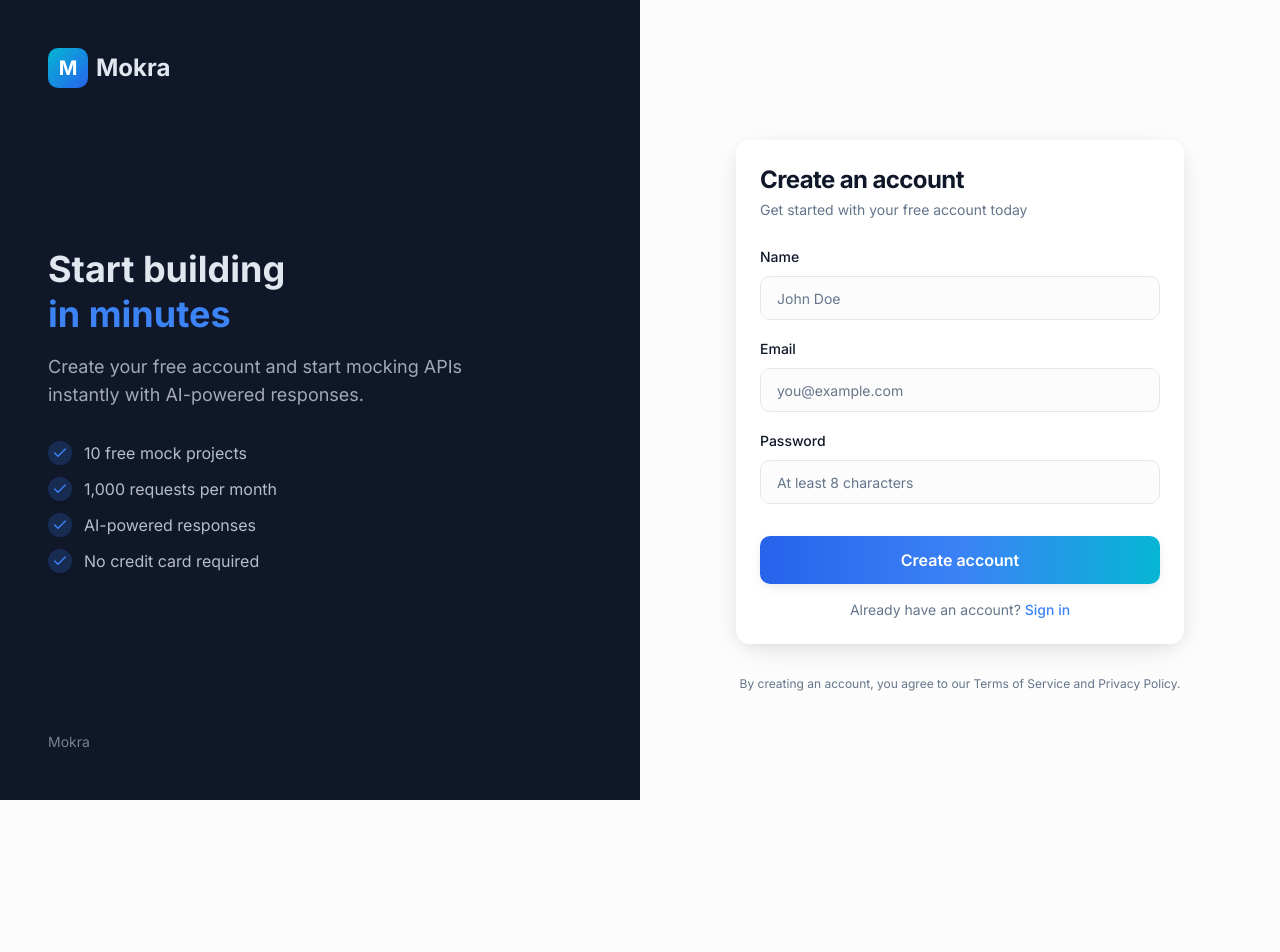
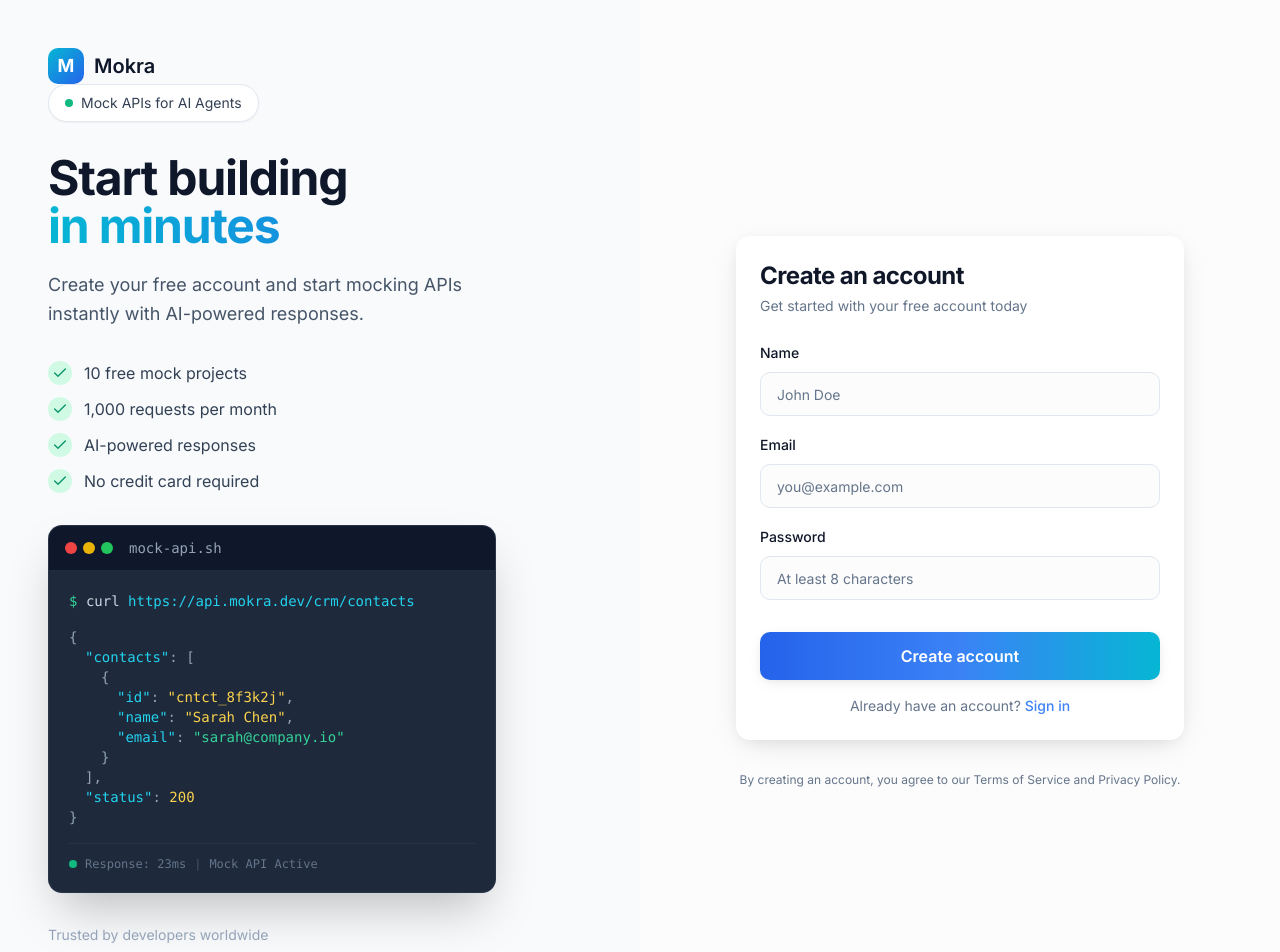
Before and after one commit to handled-engineering/mokra, a Next.js app: page /register in a window 1280 px wide. Shown: the top 952 px of the page. Before the commit the page ends 800 px from the top, so only its background shows below. Built offline with nearby package versions, Linux system fonts and the light colour scheme.

Commit message:
Repo Initialization

```diff
--- a/src/app/(auth)/login/page.tsx
+++ b/src/app/(auth)/login/page.tsx
@@ -114,12 +114,12 @@
   return (
     <div className="min-h-screen flex bg-background">
       {/* Left side - Branding */}
-      <div className="hidden lg:flex lg:w-1/2 bg-[#0f172a] text-white p-12 flex-col relative overflow-hidden">
+      <div className="hidden lg:flex lg:w-1/2 bg-slate-50 text-slate-900 p-12 flex-col relative overflow-hidden">
         {/* Logo */}
         <div className="mb-auto">
           <Link href="/" className="flex items-center gap-2.5">
             <Logo size="md" />
-            <span className="text-xl font-semibold">Mokra</span>
+            <span className="text-xl font-semibold text-slate-900">Mokra</span>
           </Link>
         </div>
 
@@ -127,7 +127,7 @@
         <div className="space-y-8 my-auto">
           {/* Badges */}
           <div className="flex items-center gap-3">
-            <span className="inline-flex items-center gap-2 px-4 py-2 rounded-full bg-slate-800 text-slate-300 text-sm border border-slate-700">
+            <span className="inline-flex items-center gap-2 px-4 py-2 rounded-full bg-white text-slate-700 text-sm border border-slate-200 shadow-sm">
               <span className="w-2 h-2 rounded-full bg-emerald-500" />
               Mock APIs for AI Agents
             </span>
@@ -135,13 +135,13 @@
 
           {/* Headline */}
           <div>
-            <h1 className="text-4xl md:text-5xl font-bold leading-tight tracking-tight">
+            <h1 className="text-4xl md:text-5xl font-bold leading-tight tracking-tight text-slate-900">
               Test AI agents
-              <span className="block bg-gradient-to-r from-cyan-400 to-blue-500 bg-clip-text text-transparent">
+              <span className="block bg-gradient-to-r from-cyan-500 to-blue-600 bg-clip-text text-transparent">
                 with confidence
               </span>
             </h1>
-            <p className="mt-5 text-lg text-slate-400 max-w-md leading-relaxed">
+            <p className="mt-5 text-lg text-slate-600 max-w-md leading-relaxed">
               AI agents can test against mock environments identical to the third-party services they integrate with.
             </p>
           </div>
@@ -154,7 +154,7 @@
 
         {/* Footer */}
         <div className="mt-auto pt-8">
-          <p className="text-sm text-slate-500">
+          <p className="text-sm text-slate-400">
             Trusted by developers worldwide
           </p>
         </div>
--- a/src/app/(auth)/register/page.tsx
+++ b/src/app/(auth)/register/page.tsx
@@ -10,6 +10,69 @@
 import { useToast } from "@/components/ui/use-toast"
 import { Logo } from "@/components/ui/logo"
 import { ArrowLeft, Check } from "lucide-react"
+
+function CodeTerminal() {
+  return (
+    <div className="rounded-xl bg-[#1e293b] border border-slate-700/50 shadow-2xl overflow-hidden">
+      {/* Terminal header */}
+      <div className="flex items-center gap-2 px-4 py-3 bg-[#0f172a] border-b border-slate-700/50">
+        <div className="flex gap-1.5">
+          <div className="w-3 h-3 rounded-full bg-red-500" />
+          <div className="w-3 h-3 rounded-full bg-yellow-500" />
+          <div className="w-3 h-3 rounded-full bg-green-500" />
+        </div>
+        <span className="text-slate-400 text-sm ml-2 font-mono">mock-api.sh</span>
+      </div>
+      {/* Terminal content */}
+      <div className="p-5 font-mono text-sm">
+        <div className="text-slate-300">
+          <span className="text-emerald-400">$</span>{" "}
+          <span className="text-slate-300">curl </span>
+          <span className="text-cyan-400">https://api.mokra.dev/crm/contacts</span>
+        </div>
+        <div className="mt-4 text-slate-300">
+          <div className="text-slate-400">{"{"}</div>
+          <div className="pl-4">
+            <span className="text-cyan-400">&quot;contacts&quot;</span>
+            <span className="text-slate-400">: [</span>
+          </div>
+          <div className="pl-8 text-slate-400">{"{"}</div>
+          <div className="pl-12">
+            <span className="text-cyan-400">&quot;id&quot;</span>
+            <span className="text-slate-400">: </span>
+            <span className="text-amber-300">&quot;cntct_8f3k2j&quot;</span>
+            <span className="text-slate-400">,</span>
+          </div>
+          <div className="pl-12">
+            <span className="text-cyan-400">&quot;name&quot;</span>
+            <span className="text-slate-400">: </span>
+            <span className="text-amber-300">&quot;Sarah Chen&quot;</span>
+            <span className="text-slate-400">,</span>
+          </div>
+          <div className="pl-12">
+            <span className="text-cyan-400">&quot;email&quot;</span>
+            <span className="text-slate-400">: </span>
+            <span className="text-emerald-400">&quot;sarah@company.io&quot;</span>
+          </div>
+          <div className="pl-8 text-slate-400">{"}"}</div>
+          <div className="pl-4 text-slate-400">],</div>
+          <div className="pl-4">
+            <span className="text-cyan-400">&quot;status&quot;</span>
+            <span className="text-slate-400">: </span>
+            <span className="text-amber-300">200</span>
+          </div>
+          <div className="text-slate-400">{"}"}</div>
+        </div>
+        <div className="mt-4 pt-3 border-t border-slate-700/50 flex items-center gap-2 text-xs text-slate-500">
+          <div className="w-2 h-2 rounded-full bg-emerald-500" />
+          <span>Response: 23ms</span>
+          <span className="text-slate-600">|</span>
+          <span>Mock API Active</span>
+        </div>
+      </div>
+    </div>
+  )
+}
 
 export default function RegisterPage() {
   const [name, setName] = useState("")
@@ -62,45 +125,62 @@
   return (
     <div className="min-h-screen flex bg-background">
       {/* Left side - Branding */}
-      <div className="hidden lg:flex lg:w-1/2 bg-sidebar-background text-sidebar-foreground p-12 flex-col justify-between relative overflow-hidden">
-        <div className="absolute inset-0 -z-10">
-          <div className="absolute top-20 left-20 w-72 h-72 bg-primary/20 rounded-full blur-3xl" />
-          <div className="absolute bottom-20 right-20 w-96 h-96 bg-cyan-500/15 rounded-full blur-3xl" />
-        </div>
-
-        <div>
-          <Link href="/" className="flex items-center gap-2">
-            <Logo size="lg" />
-            <span className="text-2xl font-bold">Mokra</span>
+      <div className="hidden lg:flex lg:w-1/2 bg-slate-50 text-slate-900 p-12 flex-col relative overflow-hidden">
+        {/* Logo */}
+        <div className="mb-auto">
+          <Link href="/" className="flex items-center gap-2.5">
+            <Logo size="md" />
+            <span className="text-xl font-semibold text-slate-900">Mokra</span>
           </Link>
         </div>
 
-        <div className="space-y-8">
-          <div className="space-y-4">
-            <h1 className="text-4xl font-bold leading-tight">
+        {/* Main content */}
+        <div className="space-y-8 my-auto">
+          {/* Badges */}
+          <div className="flex items-center gap-3">
+            <span className="inline-flex items-center gap-2 px-4 py-2 rounded-full bg-white text-slate-700 text-sm border border-slate-200 shadow-sm">
+              <span className="w-2 h-2 rounded-full bg-emerald-500" />
+              Mock APIs for AI Agents
+            </span>
+          </div>
+
+          {/* Headline */}
+          <div>
+            <h1 className="text-4xl md:text-5xl font-bold leading-tight tracking-tight text-slate-900">
               Start building
-              <span className="block text-primary">in minutes</span>
+              <span className="block bg-gradient-to-r from-cyan-500 to-blue-600 bg-clip-text text-transparent">
+                in minutes
+              </span>
             </h1>
-            <p className="text-lg text-sidebar-foreground/70 max-w-md">
+            <p className="mt-5 text-lg text-slate-600 max-w-md leading-relaxed">
               Create your free account and start mocking APIs instantly with AI-powered responses.
             </p>
           </div>
 
+          {/* Benefits list */}
           <ul className="space-y-3">
             {benefits.map((benefit) => (
               <li key={benefit} className="flex items-center gap-3">
-                <div className="flex h-6 w-6 shrink-0 items-center justify-center rounded-full bg-primary/20">
-                  <Check className="h-4 w-4 text-primary" />
+                <div className="flex h-6 w-6 shrink-0 items-center justify-center rounded-full bg-emerald-100">
+                  <Check className="h-4 w-4 text-emerald-600" />
                 </div>
-                <span className="text-sidebar-foreground/80">{benefit}</span>
+                <span className="text-slate-700">{benefit}</span>
               </li>
             ))}
           </ul>
+
+          {/* Code terminal */}
+          <div className="max-w-md">
+            <CodeTerminal />
+          </div>
         </div>
 
-        <p className="text-sm text-sidebar-foreground/50">
-          Mokra
-        </p>
+        {/* Footer */}
+        <div className="mt-auto pt-8">
+          <p className="text-sm text-slate-400">
+            Trusted by developers worldwide
+          </p>
+        </div>
       </div>
 
       {/* Right side - Form */}
```
